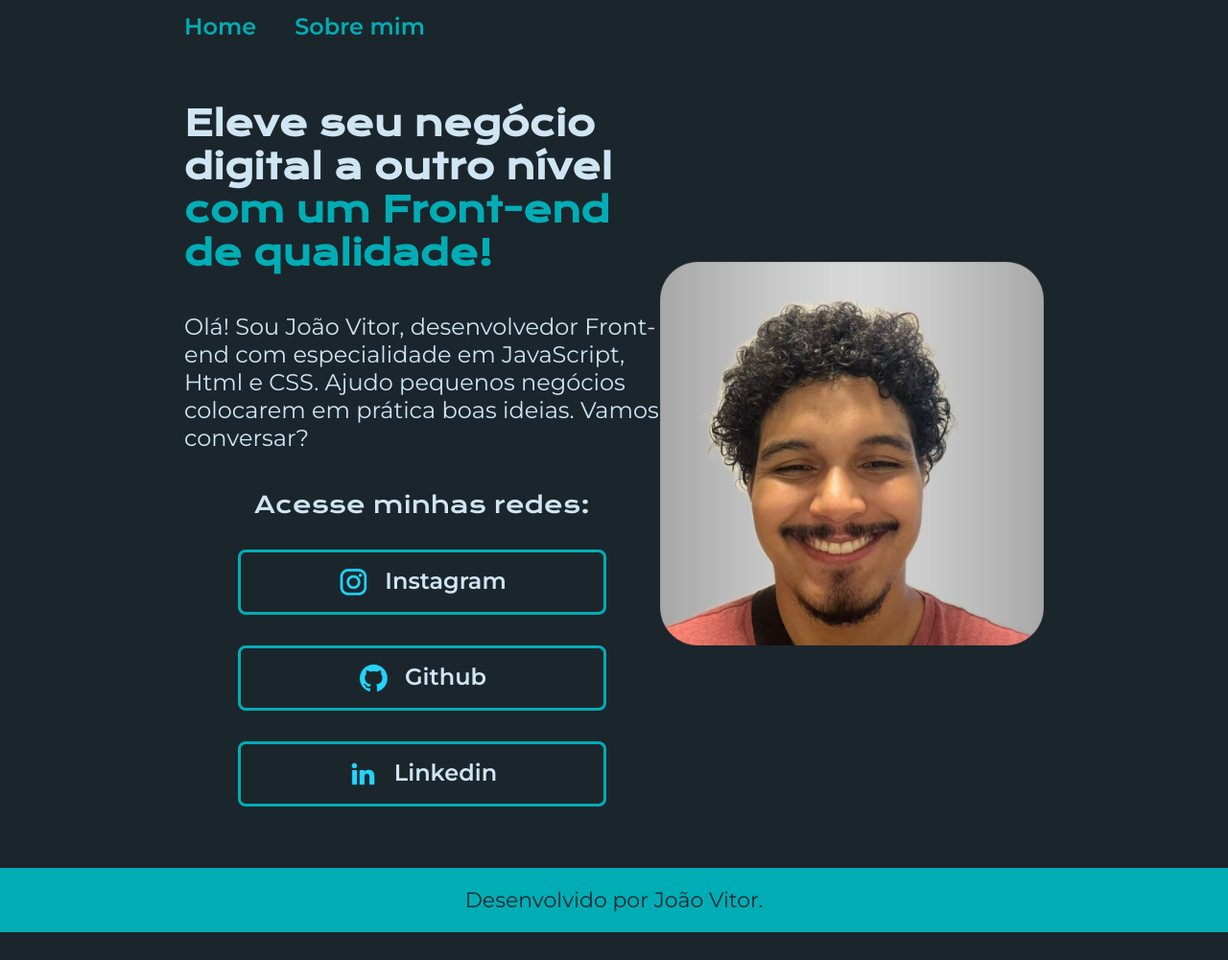
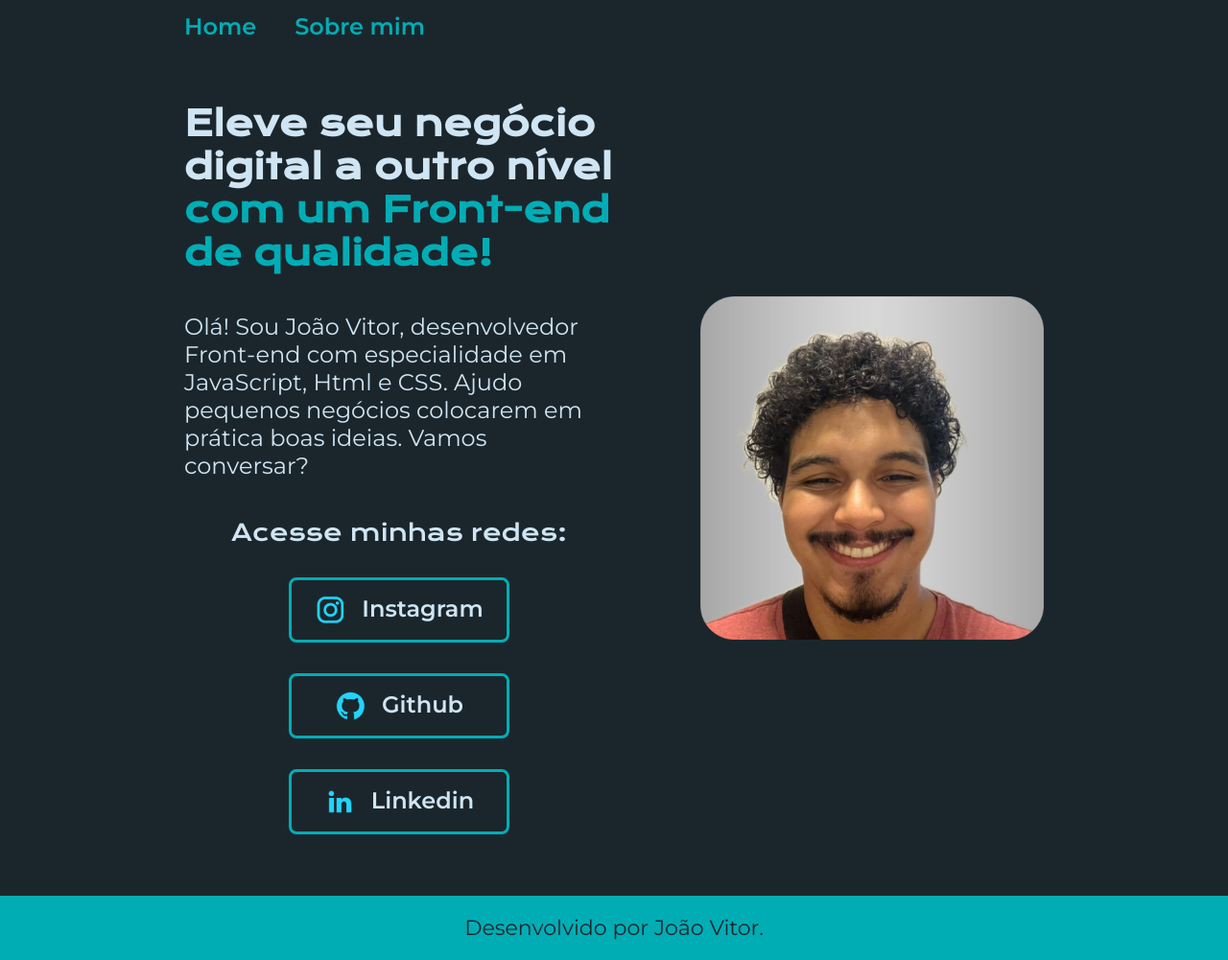
Before and after one commit to bacuri-criador/HTML-E-CSS, a plain HTML site: page index.html in a window 1280 px wide. Shown: the whole page at 96% size. Before the commit the page ends 972 px from the top, so only its background shows below. Drawn offline with nearby package versions, Linux system fonts and the light colour scheme.

Commit message:
adaptando elementos

```diff
--- a/index.html
+++ b/index.html
@@ -21,12 +21,12 @@
             <p class="apresentacao_conteudo_texto">Olá! Sou João Vitor, desenvolvedor Front-end com especialidade em JavaScript, Html e CSS. Ajudo pequenos negócios colocarem em prática boas ideias. Vamos conversar?</p>
             <div class="apresentacao_links">
                 <h2 class="apresentacao_links_subtitulo">Acesse minhas redes:</h2>
-                <a class="apresentacao_links_link" href="https://www.instagram.com/joaoo_vitor_silva" target="_blank"> <img src="./assets/instagram.png">Instagram</a> <!-- target="_blank" faz com que o link abra em nova guia -->
-                <a class="apresentacao_links_link" href="https://www.github.com/bacuri-criador" target="_blank" > <img src="./assets/github.png">Github</a>
-                <a class="apresentacao_links_link" href="https://www.linkedin.com/in/jo%C3%A3o-vitor-oliveira-silva/" target="_blank"> <img src="./assets/linkedin.png">Linkedin</a>
+                <a class="apresentacao_links_navegacao" href="https://www.instagram.com/joaoo_vitor_silva" target="_blank"> <img src="./assets/instagram.png">Instagram</a> <!-- target="_blank" faz com que o link abra em nova guia -->
+                <a class="apresentacao_links_navegacao" href="https://www.github.com/bacuri-criador" target="_blank" > <img src="./assets/github.png">Github</a>
+                <a class="apresentacao_links_navegacao" href="https://www.linkedin.com/in/jo%C3%A3o-vitor-oliveira-silva/" target="_blank"> <img src="./assets/linkedin.png">Linkedin</a>
             </div>
         </section>
-        <img src="./assets/profile-pic.png" alt="Imagem do João sorrindo" width="400" height="400">
+        <img class="apresentacao_imagem" src="./assets/profile-pic.png" alt="Imagem do João sorrindo" width="400" height="400">
    </main>
    <footer class="rodape">
         <p>Desenvolvido por João Vitor.</p>
--- a/styles/style.css
+++ b/styles/style.css
@@ -2,7 +2,7 @@
 @import url('https://fonts.googleapis.com/css2?family=Montserrat:ital@0;1&display=swap');
 @import url('https://fonts.googleapis.com/css2?family=Montserrat:ital,wght@0,600;1,600&display=swap');
 
- /* variáveis, para centralizar as cores, e otimizar o código, quando quiser mudar cores e fontes principais  */
+ /* variáveis, para centralizar as cores e texto, e otimizar o código, quando quiser mudar cores e fontes principais  */
 :root {
     --cor-principal: #1B262C;
     --cor-secundaria: #d0e5f3;
@@ -45,7 +45,7 @@ body {
 .cabecalho_menu_link {
     color: var(--cor-terciaria);
     font-family: var(--fonte-secundaria);
-    font-size: 24px;
+    font-size: 1.5rem;
     font-weight: 600;
     text-decoration: none;
 }
@@ -59,7 +59,7 @@ body {
 
 /* MUDAR TAMANHOS DE CONTEÚDO */
 .apresentacao_conteudo {
-    width: 615px;
+    width: 50%;
     display: flex;
     flex-direction: column; /* responsável pela direção dos elementos */
     gap: 40px; /* ajustar as margens entre um texto/conteúdo e outro */
@@ -67,7 +67,8 @@ body {
 
 /* MUDAR TAMANHOS DE CONTEÚDO E DE FONTES */
 .apresentacao_conteudo_titulo {
-    font-size: 36px;
+/* REM é uma unidade que permite que o tamanho da fonte se ajuste de acordo com as preferências do usuário no navegador. O calculo do pixel é o tamanho do pixel desejado dividido por 16. no caso 36 dividido por 16 deu 2,25 */
+    font-size: 2.25rem;
     font-family: var(--fonte-principal);
 }
 
@@ -76,7 +77,7 @@ body {
 }
 
 .apresentacao_conteudo_texto {
-    font-size: 24px;
+    font-size: 1.5rem;
     font-family: var(--fonte-secundaria);
     font-weight: 400;
 }
@@ -91,22 +92,22 @@ body {
 }
 
 .apresentacao_links_subtitulo {
-    font-size: 24px;
+    font-size: 1.5rem;
     font-family: var(--fonte-principal);
     font-weight:400;
 }
 
-.apresentacao_links_link {
+.apresentacao_links_navegacao {
     /* background-color: #22d4fd; cor de fundo do texto */
     display: flex;
     justify-content: center;
     gap: 16px;
     border: 3px solid var(--cor-terciaria); /* cria uma borda em volta do texto linkado */
-    width: 378px; /* aumenta o tamanho das laterais */
+    width: 50%; /* aumenta o tamanho das laterais */
     text-align: center; /* centraliza o texto */
     border-radius: 8px; /* ajusta a borda, deixando ela arredondada */
     font-family: var(--fonte-secundaria); /* fonte do texto */
-    font-size: 24px; /* tamanho da fonte */
+    font-size: 1.5rem; /* tamanho da fonte */
     font-weight: 600; /* determina espessura da fonte */
     padding: 15px 0; /* alinha as dimensões da borda do texto */
     text-decoration: none; /* retira sublinhado do lin texto */
@@ -117,6 +118,11 @@ body {
     background-color: var(--cor-hover);
 }
 
+.apresentacao_imagem {
+    width: 40%;
+    height: 40%;
+}
+
 .rodape {
     background-color: var(--cor-terciaria);
     padding: 20px;
@@ -124,7 +130,7 @@ body {
     display: flex;
     justify-content: center;
     font-family: var(--fonte-secundaria); /* fonte do texto */
-    font-size: 22px; /* tamanho da fonte */
+    font-size: 1.38rem; /* tamanho da fonte */
     font-weight: 400; /* determina espessura da fonte */
 }
 
```
Also changed, not shown: about.html (+1 -1 lines).
